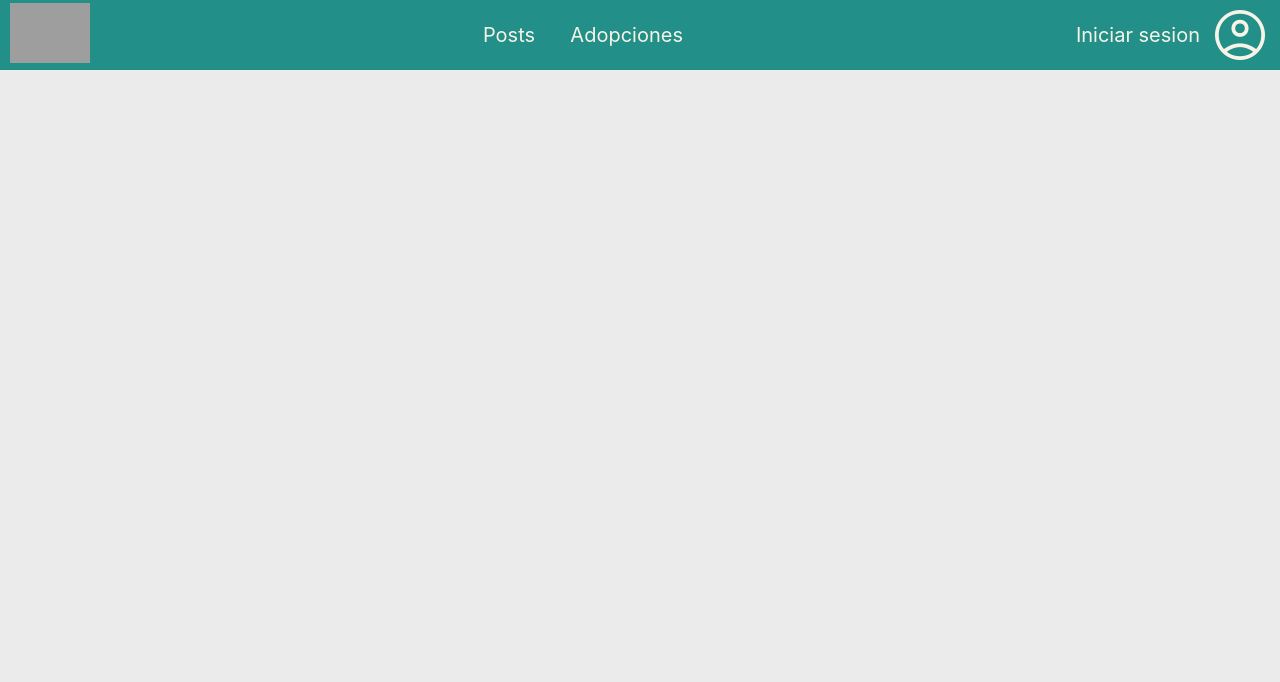
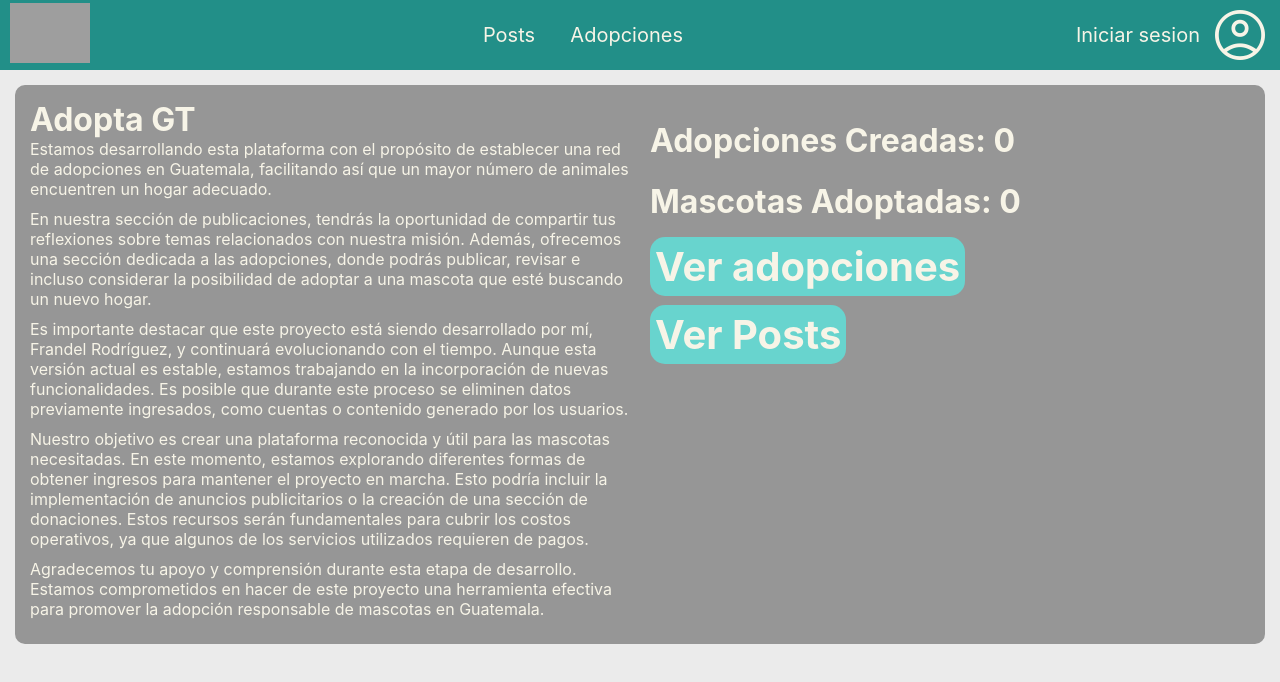
Before and after one commit to Naotari/AdoptaGT-client, a React (Vite) app: page /inicio in a window 1280 px wide. Shown: the top 682 px of the page. Built offline with nearby package versions, Linux system fonts and the light colour scheme; no server answers; grey boxes are pictures that could not be loaded.

Commit message:
ADD: page 404 not found ADD: Inicio page ADD: modify the creation of an adoption and individual adoption to show the pet_type

```diff
--- a/src/App.jsx
+++ b/src/App.jsx
@@ -1,4 +1,4 @@
-import { Route } from "react-router-dom";
+import { Route, Redirect, Switch } from "react-router-dom";
 import './App.css'
 import NavBar from "./Components/NavBar"
 import Posts from "./Components/Posts"
@@ -9,14 +9,20 @@ import Login from "./Components/Login"
 import Register from "./Components/Register"
 import Admin from "./Components/management/Admin"
 import Mod from "./Components/management/Mod"
+import NotFound from "./Components/NotFound"
+import Inicio from "./Components/Inicio"
 
 function App() {
 
   return (
     <div className="App_Main">
       <NavBar/>
+      <Switch>
+        <Route exact path="/">
+            <Redirect to="/inicio" />
+        </Route>
         <Route path="/inicio">
-        <Posts/>
+          <Inicio/>
         </Route>
         <Route path="/posts">
           <Posts/>
@@ -42,6 +48,11 @@ function App() {
         <Route path="/mod">
           <Mod/>
         </Route>
+
+        <Route path="*">
+          <NotFound/>
+        </Route>
+      </Switch>
     </div>
   )
 }
--- a/src/Components/IndividualAdoption.jsx
+++ b/src/Components/IndividualAdoption.jsx
@@ -111,6 +111,7 @@ const IndividualAdoption = () => {
                 <p style={{fontSize:"50px"}}>Nombre: {adoptionFromAPI.name}</p>
                 <div className="IndividualAdoption__Information">
                     <div className="IndividualAdoption__InformationLeft">
+                        <p><a style={{fontWeight:"600"}}>Especie:</a> {adoptionFromAPI.pet_type === "dog" ? "Perro" : adoptionFromAPI.pet_type === "cat" ? "Gato" : adoptionFromAPI.pet_type === "rabbit" ? "Conejo" : adoptionFromAPI.pet_type === "hamster" ? "Hamster" : adoptionFromAPI.pet_type === "bird" ? "Pajaro" : adoptionFromAPI.pet_type === "fish" ? "Pez" : "Otros"}</p>
                         <p><a style={{fontWeight:"600"}}>Genero:</a> {adoptionFromAPI.sex === "male" ? "Macho" : "Hembra"}</p>
                         <p><a style={{fontWeight:"600"}}>Edad:</a> {adoptionFromAPI.age} {adoptionFromAPI.year === true ? "Años" : "Meses"}</p>
                         <p><a style={{fontWeight:"600"}}>Vacunas:</a> {adoptionFromAPI.vaccines}</p>
--- a/src/Components/Inicio.css
+++ b/src/Components/Inicio.css
@@ -0,0 +1,29 @@
+.Inicio_Main {
+    background-color: rgb(150, 150, 150);
+    color: var(--soft-white);
+    margin: 15px;
+    border-radius: 10px;
+    padding: 15px;
+    display: flex;
+
+}
+.Inicio_Left {
+    padding-right: 10px;
+    width: 50%;
+}
+.Inico_Right {
+    width: 50%;
+    padding-left: 10px;
+}
+
+.Inicio_Tittle {
+    margin: 0;
+}
+.Inicio_Links {
+    font-size: 40px;
+    text-decoration: none;
+    color: var(--soft-white);
+    background-color: var(--soft-color);
+    border-radius: 15px;
+    padding: 5px;
+}
--- a/src/Components/Inicio.jsx
+++ b/src/Components/Inicio.jsx
@@ -0,0 +1,58 @@
+import { useState } from "react"
+import "./Inicio.css"
+import axios from "axios"
+
+const Inicio = () => {
+
+    const [ adoptionsCount, setAdoptionsCount] = useState(0)
+    const [ petsCount, setPetsCount] = useState(0)
+
+    axios.get(`adoptions/counts/adoptions`)
+    .then(response => {
+        if(response.data.state === "ok") {
+            setAdoptionsCount(response.data.message)
+        } else {setAdoptionsCount("error")}
+    })
+    axios.get(`adoptions/counts/adopted`)
+    .then(response => {
+        if(response.data.state === "ok") {
+            setPetsCount(response.data.message)
+        } else {setPetsCount("error")}
+    })
+
+
+
+    //Idea de numeros para mostrar
+    //Porcentaje de éxito en adopciones: Destaca el porcentaje de mascotas que han sido adoptadas con éxito a través de tu plataforma en comparación con otras opciones de adopción. Esto demuestra la efectividad de tu servicio.
+
+    return (
+        <div className="Inicio_Main">
+            <div className="Inicio_Left">
+                <h1 className="Inicio_Tittle">Adopta GT</h1>
+                <p style={{marginBottom:"10px"}}>
+                    Estamos desarrollando esta plataforma con el propósito de establecer una red de adopciones en Guatemala, facilitando así que un mayor número de animales encuentren un hogar adecuado.
+                </p>
+                <p style={{marginBottom:"10px"}}>
+                    En nuestra sección de publicaciones, tendrás la oportunidad de compartir tus reflexiones sobre temas relacionados con nuestra misión. Además, ofrecemos una sección dedicada a las adopciones, donde podrás publicar, revisar e incluso considerar la posibilidad de adoptar a una mascota que esté buscando un nuevo hogar.
+                </p>
+                <p style={{marginBottom:"10px"}}>
+                    Es importante destacar que este proyecto está siendo desarrollado por mí, Frandel Rodríguez, y continuará evolucionando con el tiempo. Aunque esta versión actual es estable, estamos trabajando en la incorporación de nuevas funcionalidades. Es posible que durante este proceso se eliminen datos previamente ingresados, como cuentas o contenido generado por los usuarios.
+                </p>
+                <p style={{marginBottom:"10px"}}>
+                Nuestro objetivo es crear una plataforma reconocida y útil para las mascotas necesitadas. En este momento, estamos explorando diferentes formas de obtener ingresos para mantener el proyecto en marcha. Esto podría incluir la implementación de anuncios publicitarios o la creación de una sección de donaciones. Estos recursos serán fundamentales para cubrir los costos operativos, ya que algunos de los servicios utilizados requieren de pagos.
+                </p>
+                <p style={{marginBottom:"10px"}}>
+                Agradecemos tu apoyo y comprensión durante esta etapa de desarrollo. Estamos comprometidos en hacer de este proyecto una herramienta efectiva para promover la adopción responsable de mascotas en Guatemala.
+                </p>
+            </div>
+            <div className="Inico_Right">
+                <h1>Adopciones Creadas: {adoptionsCount}</h1>
+                <h1>Mascotas Adoptadas: {petsCount}</h1>
+                <h3><a className="Inicio_Links" href="/adoptions">Ver adopciones</a></h3>
+                <h3><a className="Inicio_Links" href="/posts">Ver Posts</a></h3>
+            </div>
+        </div>
+    )
+}
+
+export default Inicio;
--- /dev/null
+++ b/src/Components/NotFound.css
@@ -0,0 +1,19 @@
+.Not_Found_Main {
+    display: flex;
+    margin-top: 15px;
+    flex-direction: column;
+    align-items: center;
+}
+.Not_Found_Main_Image {
+    height: 200px;
+    border-radius: 15px;
+}
+.Not_Found_Main_Button {
+    margin-top: 20px;
+    background-color: var(--main-color) ;
+    border-radius: 15px;
+    padding: 10px;
+    font-size: 20px;
+    color: var(--soft-white);
+    text-decoration: none;
+}
--- /dev/null
+++ b/src/Components/NotFound.jsx
@@ -0,0 +1,15 @@
+import "./NotFound.css"
+
+const NotFound = () => {
+    return (
+        <div className="Not_Found_Main">
+            <img src="https://res.cloudinary.com/dyiymsxec/image/upload/v1708623396/AdoptaGT/error%20404.jpg" className="Not_Found_Main_Image"></img>
+            <h1>Pagina no encontrada</h1>
+            No pudimos encontrar la pagina, probablemente fue eliminada o movida a otra direccion.
+
+            <a className="Not_Found_Main_Button" href="/inicio">Ir a Inicio</a>
+        </div>
+    )
+}
+
+export default NotFound;
--- a/src/Components/create_adoption/NewAdoptionWindow.css
+++ b/src/Components/create_adoption/NewAdoptionWindow.css
@@ -8,7 +8,7 @@
     left: 50%;
     min-width: 300px;
     max-width: 700px;
-    height: 500px;
+    height: 560px;
     display: flex;
     flex-direction: column;
     align-items: center;
```
Also changed, not shown: src/Components/create_adoption/NewAdoptionWindow.jsx (+19 -1 lines). Lines whose indentation alone changed are shown as unchanged.
